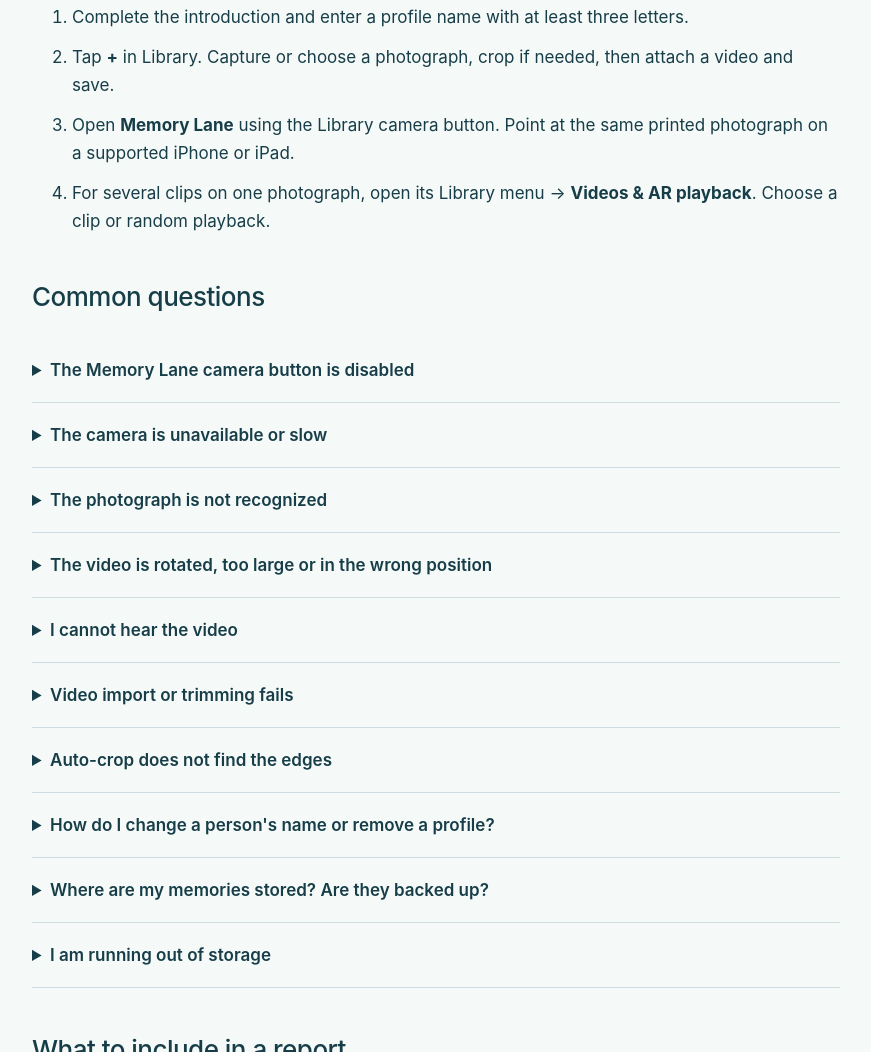
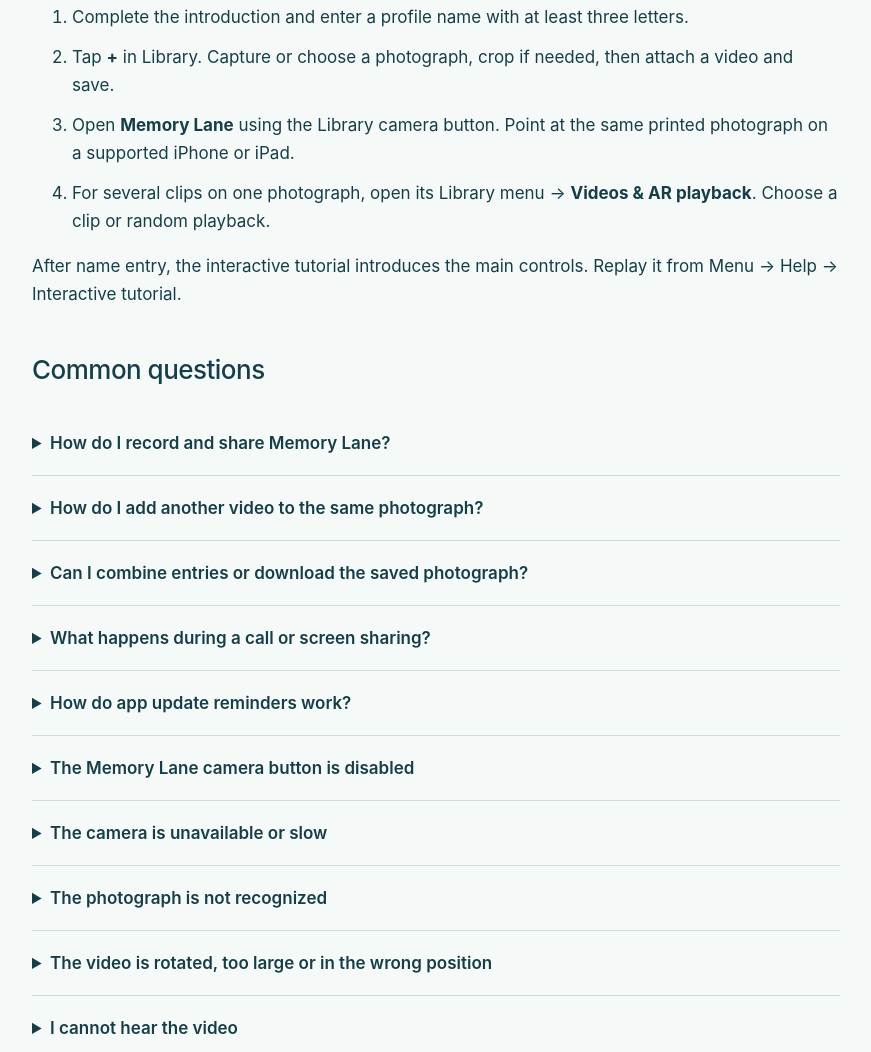
Before and after one commit to Datta-Lohith/memories-website, a plain HTML site: page support.html in a window 1280 px wide. Shown: the part 719-1771 px from the top of the page, without its empty margins (204-1075 px from the left). Drawn offline with Linux system fonts and the light colour scheme.

Commit message:
Update support and privacy for Memories 9.4

```diff
--- a/support.html
+++ b/support.html
@@ -8,7 +8,13 @@
 <main id="main">
 <section class="document"><p class="eyebrow">Support</p><h1>A little help<br>for your memories.</h1><p class="lead">Find a quick answer below, or contact Datta Lohith through the public GitHub support tracker.</p><div class="actions"><a class="button primary" href="https://github.com/Datta-Lohith/memories-website/issues/new?template=support.yml">Ask for help <span aria-hidden="true">↗</span></a><a class="button" href="https://github.com/Datta-Lohith/memories-website/issues">Browse reported issues</a></div><p class="small">GitHub sign-in is required to open an issue. Posts and attachments are public. Never upload private media or credentials.</p>
 <h2>Getting started</h2><ol><li>Complete the introduction and enter a profile name with at least three letters.</li><li>Tap <strong>+</strong> in Library. Capture or choose a photograph, crop if needed, then attach a video and save.</li><li>Open <strong>Memory Lane</strong> using the Library camera button. Point at the same printed photograph on a supported iPhone or iPad.</li><li>For several clips on one photograph, open its Library menu → <strong>Videos &amp; AR playback</strong>. Choose a clip or random playback.</li></ol>
+<p>After name entry, the interactive tutorial introduces the main controls. Replay it from Menu → Help → Interactive tutorial.</p>
 <h2>Common questions</h2>
+<details><summary>How do I record and share Memory Lane?</summary><p>Open Memory Lane with a saved memory and point at the reference photograph. Tap the rings button at the bottom to begin recording; the red Stop button and timer show that recording is active. Tap Stop, preview the finished clip, then choose Share or Save to Photos. Photos saving asks for add-only permission. The recording uses the memory video's sound when available and unmuted; it does not record your microphone.</p></details>
+<details><summary>How do I add another video to the same photograph?</summary><p>Tap + in Library and choose Add to existing memory, then select the saved photograph. Use Videos &amp; AR playback in the memory menu to manage its videos and choose selected or randomized playback. Similar-photo checks can suggest an existing entry, but difficult crops or camera angles may still need your confirmation.</p></details>
+<details><summary>Can I combine entries or download the saved photograph?</summary><p>Use Library's edit pencil, select entries for the same photograph, and choose Merge to bring their videos together. Review your selection before confirming. To save an exact copy of a memory's reference photograph, open its menu and choose Download Memory image, then choose where to save it in Files.</p></details>
+<details><summary>What happens during a call or screen sharing?</summary><p>Video capture opens the camera before requesting microphone access. During calls or screen sharing, new memory videos record without microphone sound. If another app owns the camera, use the gallery option or end that camera activity and retry. Memory Lane recordings use the attached video's sound rather than the microphone.</p></details>
+<details><summary>How do app update reminders work?</summary><p>The public App Store app can check for a newer compatible version once daily. A reminder appears when Library is idle: Update opens the App Store, while Later or dismissing postpones reminders for three days. The library remains usable offline. TestFlight builds use TestFlight's own notifications and automatic-update options.</p></details>
 <details><summary>The Memory Lane camera button is disabled</summary><p>Save at least one memory first. Memory Lane needs a reference photograph and attached video to recognize and play.</p></details>
 <details><summary>The camera is unavailable or slow</summary><p>Check camera permission in Settings for Memories. Finish any active capture and return to Library before reopening Memory Lane. If the camera is interrupted, return to Library and try again. Stop screen sharing or recording to check whether another capture session is involved; include those conditions in a report if the problem persists. Restart the app or device if necessary.</p></details>
 <details><summary>The photograph is not recognized</summary><p>Use the same physical photograph as your saved reference. Try an evenly lit, detailed print with little glare, hold the device steady, and keep the whole photo in view. Crop the reference to the photograph's edges. AR needs compatible hardware; simulator demonstrations do not perform real camera tracking.</p></details>
```
Also changed, not shown: index.html (+1 -1 lines), privacy.html (+4 -2 lines), 1 other file.
